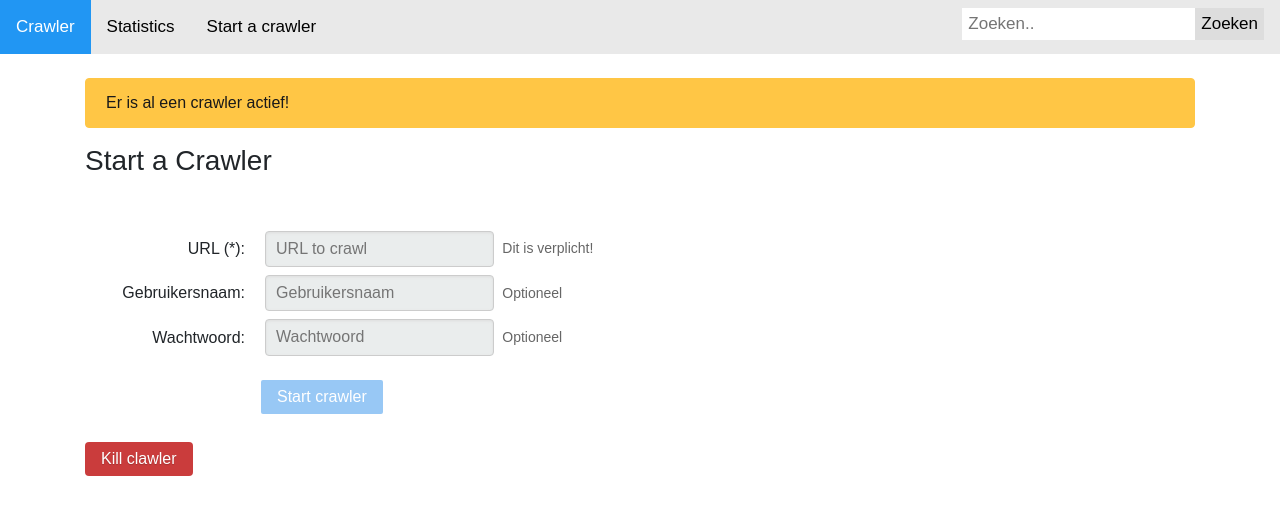
After one commit to mravatar3/TorCrawlerProject, a PHP site: page / in a window 1280 px wide. The commit adds this page. Shown: the top 515 px of the page. Run offline with PHP 8.4, Linux system fonts and the light colour scheme; the visitor is signed in with stand-in values (Sample User, id 1); some libraries are stand-ins or nearby versions.

Commit message:
Added statistics.php and index.php for starting/stopping the webcrawler

```diff
--- a/webApplication/header.php
+++ b/webApplication/header.php
@@ -18,6 +18,7 @@ if(!isset($_SESSION["loggedin"]) || $_SESSION["loggedin"] !== true){
   <link rel="stylesheet" type="text/css" href="style.css"/>
   <script src="https://code.jquery.com/jquery-3.0.0.min.js"></script>
   <meta name="viewport" content="width=device-width, initial-scale=1">
+  <link rel="stylesheet" href="https://unpkg.com/purecss@1.0.0/build/pure-min.css" integrity="sha384-nn4HPE8lTHyVtfCBi5yW9d20FjT8BJwUXyWZT9InLYax14RDjBj46LmSztkmNP9w" crossorigin="anonymous">
   </head>
 
 <body>
@@ -25,10 +26,11 @@ if(!isset($_SESSION["loggedin"]) || $_SESSION["loggedin"] !== true){
 <div class="topnav">
   <a class="active" href="basis.php">Crawler</a>
   <a href="statistics.php">Statistics</a>
+  <a href="index.php">Start a crawler</a>
   <div class="search-container">
     <form action="/basis.php">
-      <input type="text" placeholder="Search.." name="search">
-      <button type="submit">Submit</button>
+      <input type="text" placeholder="Zoeken.." name="search">
+      <button type="submit">Zoeken</button>
     </form>
   </div>
 </div>
--- /dev/null
+++ b/webApplication/index.php
@@ -0,0 +1,73 @@
+<?php
+	include("header.php");
+?>
+    <div class="container">
+        <br>
+		<?php	$commando = "pgrep -f 'python36'";
+	$output = shell_exec($commando);
+
+	if(empty($output)){?>
+		<div class="alert alert-success" style="    color: #155724;
+    background-color: #d4edda;
+    border-color: #c3e6cb;">Er is nog geen crawler actief!</div>
+	<?php
+	}
+	else { ?>
+		<div class="alert alert" style="    color: #191919;
+    background-color: #ffc645;
+    border-color: #ffc645;">Er is al een crawler actief!</div>
+	<?php }
+	?>
+        <h3>Start a Crawler</h3>
+        <br/>
+        <p>
+            <form class="pure-form pure-form-aligned" method="post" action="index.php">
+                <fieldset>
+                    <div class="pure-control-group">
+                        <label for="url">URL (*):</label>
+                        <input id="url" name="url" type="text" placeholder="URL to crawl" required <?php if(isset($output)) { echo "disabled"; }?>>
+                        <span class="pure-form-message-inline">Dit is verplicht!</span>
+                    </div>
+
+                    <div class="pure-control-group">
+                        <label for="username">Gebruikersnaam:</label>
+                        <input id="username" type="text" placeholder="Gebruikersnaam" <?php if(isset($output)) { echo "disabled"; }?>>
+                        <span class="pure-form-message-inline">Optioneel</span>
+                    </div>
+
+                    <div class="pure-control-group">
+                        <label for="wac">Wachtwoord:</label>
+                        <input id="password" type="password" placeholder="Wachtwoord" <?php if(isset($output)) { echo "disabled"; }?>>
+                        <span class="pure-form-message-inline">Optioneel</span>
+                    </div>
+
+                    <div class="pure-controls">
+                        <button type="submit" class="pure-button pure-button-primary" <?php if(isset($output)) { echo "disabled"; }?>>Start crawler</button>
+                    </div>
+                </fieldset>
+            </form>
+        </p>
+	<?php
+		if(isset($_POST['url'])) {
+			$url = $_POST["url"];
+			$commando = 'nohup python36 /opt/TorCrawlerProject/webCrawler/main.py '.$url.' > /dev/null &';
+			shell_exec($commando);
+			print 'Webcrawler is gestart ...! Refresh in 3 seconden. Check statistics!';
+			header("Refresh:3");
+		}
+	?>
+
+	<?php
+		if(isset($output)) { echo '<a class="pure-button" style="background: rgb(202, 60, 60); color: white; border-radius: 4px; text-shadow: 0 1px 1px rgba(0, 0, 0, 0.2);" href="index.php?killcrawler">Kill clawler</a><br /><br />'; }
+		if (isset($_GET["killcrawler"])) {
+			$commando = 'pkill -9 -f main.py';
+			shell_exec($commando);
+			print 'Crawler gestopt, refresh in 3 seconden.';
+			header("Refresh:3");
+		}
+	?>
+    </div>
+
+    </body>
+
+    </html>
--- a/webApplication/style.css
+++ b/webApplication/style.css
@@ -75,6 +75,31 @@
 		}
 	}
 
+	        .button-success,
+        .button-error,
+        .button-warning,
+        .button-secondary {
+            color: white;
+            border-radius: 4px;
+            text-shadow: 0 1px 1px rgba(0, 0, 0, 0.2);
+        }
+
+        .button-success {
+            background: rgb(28, 184, 65); /* this is a green */
+        }
+
+        .button-error {
+            background: rgb(202, 60, 60); /* this is a maroon */
+        }
+
+        .button-warning {
+            background: rgb(223, 117, 20); /* this is an orange */
+        }
+
+        .button-secondary {
+            background: rgb(66, 184, 221); /* this is a light blue */
+        }
+
 	.container {
 		position: relative;
 	}
```
Also changed, not shown: webApplication/statistics.php (+88 -15 lines).
